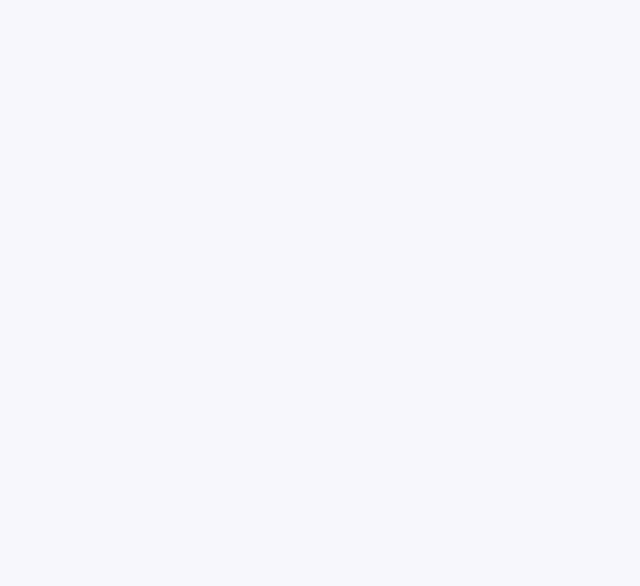
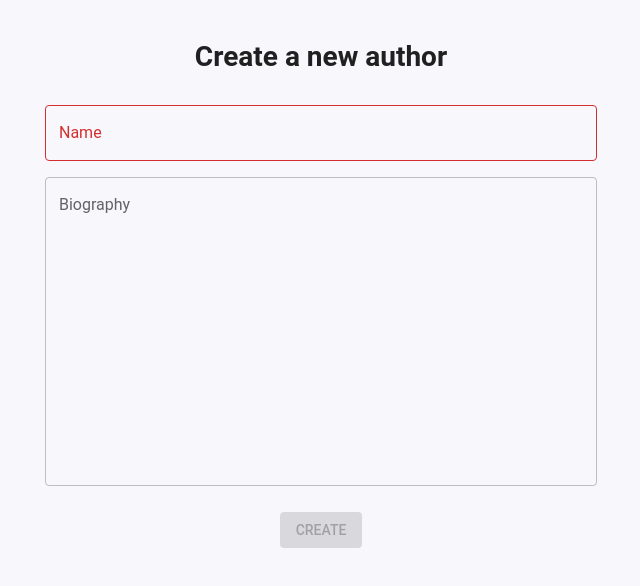
Before and after one commit to mbo009/library-management-system, a React (Vite) app in the folder frontend/library-management-system/: page /librarian/new_author in a window 1280 px wide. Shown: the top 586 px of the page, without its empty margins (319-959 px from the left). Built offline with nearby package versions, Linux system fonts and the light colour scheme.

Commit message:
KAN-16 added author create and edit page

```diff
--- a/frontend/library-management-system/src/App.tsx
+++ b/frontend/library-management-system/src/App.tsx
@@ -6,6 +6,7 @@ import Login from "./Login";
 import { AnimatePresence } from "framer-motion";
 import WrappedHome from "./Home.tsx";
 import EditBook from "./librarian/Book.tsx";
+import EditAuthor from "./librarian/Author.tsx";
 import Book from "./Book.tsx";
 
 
@@ -21,6 +22,8 @@ function App() {
           <Route path="/book" element={<Book />} />
           <Route path="/librarian/new_book" element={<EditBook create={true} />} />
           <Route path="/librarian/book" element={<EditBook create={false} />} />
+          <Route path="/librarian/new_author" element={<EditAuthor create={true} />} />
+          <Route path="/librarian/author" element={<EditAuthor create={false} />} />
         </Routes>
       </AnimatePresence>
     </ThemeProvider>
--- /dev/null
+++ b/frontend/library-management-system/src/librarian/Author.tsx
@@ -0,0 +1,136 @@
+import React, { useEffect, useState } from "react";
+import { useSearchParams } from "react-router-dom";
+import {
+  TextField,
+  Box,
+  Button,
+  Typography,
+  Container,
+} from "@mui/material";
+import transition from "../utils/transition";
+
+interface Author {
+  id: number | null;
+  name: string;
+  bio: string;
+}
+
+function initAuthor(): Author {
+  return {
+      id: null,
+      name: "",
+      bio: "",
+  };
+}
+
+type EditAuthorProps = {
+  create: boolean;
+};
+
+const EditAuthor: React.FC<EditAuthorProps> = ({ create }) => {
+  const [author, setAuthor] = useState<Author>(initAuthor());
+
+  const [searchParams, _] = useSearchParams();
+  const authorID = searchParams.get("author_id");
+
+  useEffect(() => {
+
+    const fetchAuthor = async () => {
+      try {
+        const response = await fetch(`http://localhost:8000/api/author/${authorID}`);
+        if (!response.ok) {
+          throw new Error(`Status: ${response.status}`);
+        }
+        setAuthor(await response.json());
+      }
+      catch (error) {
+        alert("Failed to fetch author details: " + error);
+      }
+    }
+
+    if (!create)
+      fetchAuthor();
+
+  }, []);
+
+  if (!create && author.id === null)
+      return <>Loading...</>;
+
+  if (author.bio === null)
+    setAuthor({...author, bio: "" });
+
+
+  const handleSaveAuthor = async () => {
+
+    let api, method;
+    if (create) {
+      api = "http://localhost:8000/api/create_author/";
+      method = "POST";
+    }
+    else {
+      api = `http://localhost:8000/api/update_author/${author.id}/`;
+      method = "PUT";
+    }
+
+    const response = await fetch(api, {
+      method: method,
+      body: JSON.stringify(author),
+      headers: {
+        "Content-Type": "application/json",
+      },
+    });
+
+    if (!response.ok) {
+      alert("Failed to save changes");
+    }
+  }
+
+  return (
+    <Container maxWidth="sm" sx={{ paddingY: 5 }}>
+      <Box
+        position="relative"
+        display="flex"
+        flexDirection="column"
+        alignItems="center"
+        justifyContent="center"
+        gap={2}
+      >
+        <Typography variant="h2" sx={{ mb: "15px" }}>
+          {create ? "Create a new author" : "Edit author"}
+        </Typography>
+
+        <TextField
+          label="Name"
+          fullWidth
+          multiline
+          rows={1}
+          value={author.name}
+          onChange={(e) => setAuthor({ ...author, name: e.target.value })}
+          variant="outlined"
+          error={author.name.length == 0}
+        />
+        <TextField
+          label="Biography"
+          fullWidth
+          multiline
+          rows={12}
+          value={author.bio}
+          onChange={(e) => setAuthor({ ...author, bio: e.target.value })}
+          variant="outlined"
+        />
+
+        <Button
+          sx={{ mt: "10px" }}
+          variant="contained"
+          disabled={author.name.length == 0}
+          onClick={handleSaveAuthor}
+        >
+          {create ? "Create" : "Save"}
+        </Button>
+
+      </Box>
+    </Container>
+  );
+};
+
+export default transition(EditAuthor);
--- a/frontend/library-management-system/src/librarian/AuthorDialog.tsx
+++ b/frontend/library-management-system/src/librarian/AuthorDialog.tsx
@@ -10,6 +10,7 @@ import {
   DialogActions,
   Button,
   TextField,
+  Typography,
 } from '@mui/material';
 
 interface Author {
@@ -58,9 +59,9 @@ const AuthorDialog: React.FC<AuthorDialogProps> = ({ open, onClose }) => {
   };
 
   return (
-    <Dialog open={open} onClose={() => onClose()} sx={{maxHeight: "80vh"}} maxWidth="sm" fullWidth>
+    <Dialog open={open} onClose={() => onClose()} maxWidth="sm" fullWidth>
       <DialogTitle>Select an Author</DialogTitle>
-      <DialogContent>
+      <DialogContent sx={{ minHeight: "70vh", maxHeight: "70vh", mb: "20px" }}>
         <TextField
           fullWidth
           margin="normal"
@@ -68,6 +69,7 @@ const AuthorDialog: React.FC<AuthorDialogProps> = ({ open, onClose }) => {
           value={searchTerm}
           onChange={(e) => setSearchTerm(e.target.value)}
         />
+        {filteredAuthors.length > 0 ? (
           <List>
             {filteredAuthors.map((author, index) => (
               <ListItem
@@ -82,8 +84,14 @@ const AuthorDialog: React.FC<AuthorDialogProps> = ({ open, onClose }) => {
               </ListItem>
             ))}
           </List>
+        ) : (
+          <Typography sx={{ mt: "30px", color: "#a0a0a0" }}>
+            No authors have been found.
+          </Typography>
+        )}
       </DialogContent>
       <DialogActions>
+        <Button onClick={() => window.open(`${window.location.origin}/librarian/new_author`)}>Create new author</Button>
         <Button onClick={() => onClose()}>Cancel</Button>
       </DialogActions>
     </Dialog>
```
Also changed, not shown: 2 other files (tests, documents, lock files or other folders). Lines whose indentation alone changed are shown as unchanged.
